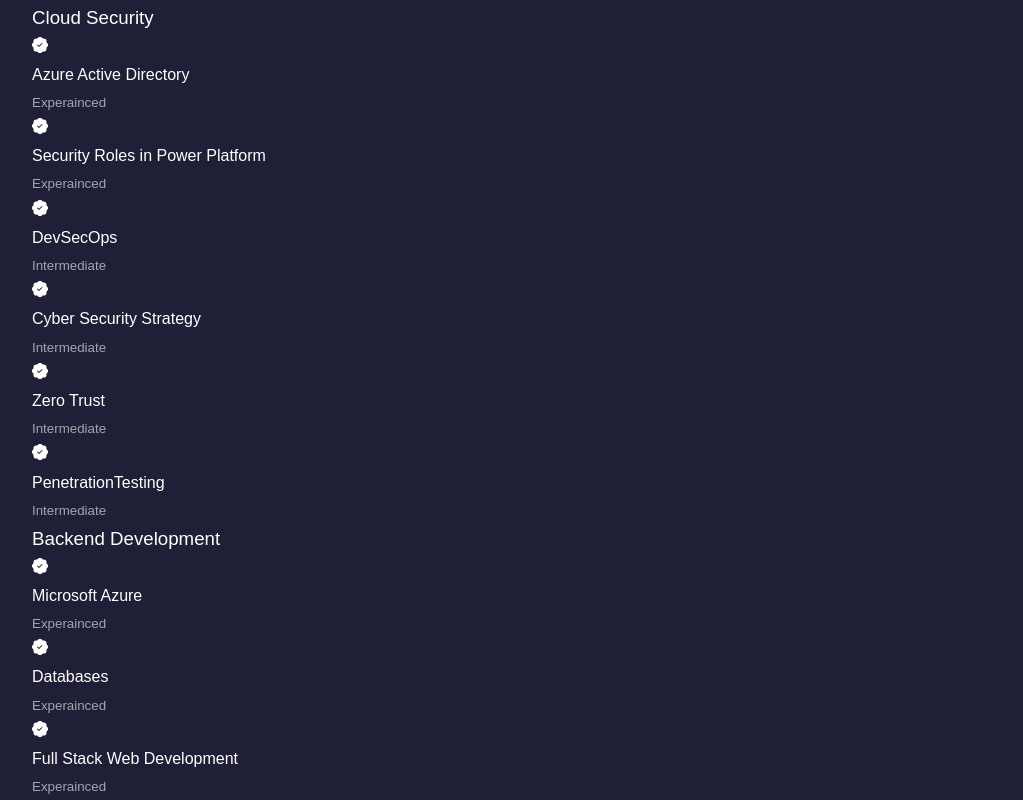
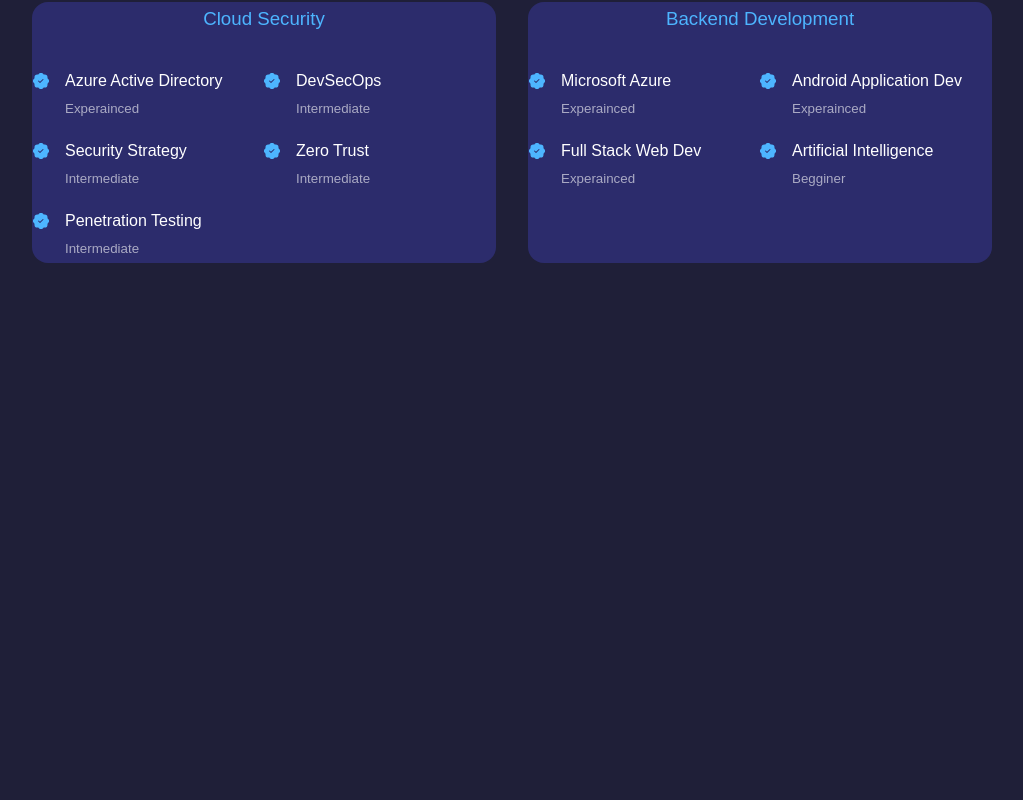
Before and after one commit to AleksaZatezalo/personalWebsiteFun, a React (Create React App) app in the folder react-portfolio-website-1/: page / in a window 1280 px wide. Shown: the part 2316-3116 px from the top of the page, without its empty margins (128-1151 px from the left). Built offline with nearby package versions, Linux system fonts and the light colour scheme.

Commit message:
Experiance Styling Complete.

```diff
--- a/react-portfolio-website-1/src/components/experiance/Experiance.jsx
+++ b/react-portfolio-website-1/src/components/experiance/Experiance.jsx
@@ -10,68 +10,87 @@ const Experiance = () => {
             <h2>My Experiance</h2>
             <div className='container experiance__container'>
                 <div className='experiance__cloudSec'>
-                    <h3>Cloud Security</h3>
+                    <h3> Cloud Security</h3>
                     <div className="experiance__content">
                         <article className='experiance__details'>
-                            <BsPatchCheckFill/>
+                            <BsPatchCheckFill className='experiance__details-icon '/>
+                            <div>
                                 <h4>Azure Active Directory</h4>
                                 <small className='text-light'>Experainced</small>
+                            </div>
+
                         </article>
                         <article className='experiance__details'>
-                            <BsPatchCheckFill/>
-                            <h4>Security Roles in Power Platform</h4>
-                            <small className='text-light'>Experainced</small>
+                            <BsPatchCheckFill className='experiance__details-icon '/>
+                            <div>
+                                <h4>DevSecOps</h4>
+                                <small className='text-light'>Intermediate</small>
+                            </div>
+
                         </article>
                         <article className='experiance__details'>
-                            <BsPatchCheckFill/>
-                            <h4>DevSecOps</h4>
+                            <BsPatchCheckFill className='experiance__details-icon '/>
+                            <div>
+                                <h4>Security Strategy</h4>
                                 <small className='text-light'>Intermediate</small>
+                            </div>
+
                         </article>
                         <article className='experiance__details'>
-                            <BsPatchCheckFill/>
-                            <h4>Cyber Security Strategy</h4>
+                            <BsPatchCheckFill className='experiance__details-icon '/>
+                            <div>
+                                <h4>Zero Trust</h4>
                                 <small className='text-light'>Intermediate</small>
+                            </div>
+
                         </article>
                         <article className='experiance__details'>
-                            <BsPatchCheckFill/>
-                            <h4>Zero Trust</h4>
+                            <BsPatchCheckFill className='experiance__details-icon '/>
+                            <div>
+                                <h4>Penetration Testing</h4>
                                 <small className='text-light'>Intermediate</small>
-                        </article>
-                        <article className='experiance__details'>
-                            <BsPatchCheckFill/>
-                            <h4>PenetrationTesting</h4>
-                            <small className='text-light'>Intermediate</small>
+                            </div>
+
                         </article>
                     </div>
 
                 </div>
                 <div className='experiance__backend'>
+                <h3> Backend Development</h3>
+
                 <div className="experiance__content">
-                        <h3>Backend Development</h3>
                         <article className='experiance__details'>
-                            <BsPatchCheckFill/>
+                            <BsPatchCheckFill className='experiance__details-icon '/>
+                            <div>
                                 <h4>Microsoft Azure</h4>
                                 <small className='text-light'>Experainced</small>
+                            </div>
+
+                        </article>
+
+                        <article className='experiance__details'>
+                            <BsPatchCheckFill className='experiance__details-icon '/>
+                            <div>
+                                <h4>Android Application Dev</h4>
+                                <small className='text-light'>Experainced</small>
+                            </div>
+
+                        </article>
+
+                        <article className='experiance__details'>
+                            <BsPatchCheckFill className='experiance__details-icon '/>
+                            <div>
+                                <h4>Full Stack Web Dev</h4>
+                                <small className='text-light'>Experainced</small>
+                            </div>
+
                         </article>
                         <article className='experiance__details'>
-                            <BsPatchCheckFill/>
-                            <h4>Databases</h4>
-                            <small className='text-light'>Experainced</small>
-                        </article>
-                        <article className='experiance__details'>
-                            <BsPatchCheckFill/>
-                            <h4>Full Stack Web Development</h4>
-                            <small className='text-light'>Experainced</small>
-                        </article>
-                        <article className='experiance__details'>
-                            <BsPatchCheckFill/>
-                            <h4>Android Application Development</h4>
-                            <small className='text-light'>Intermediate</small>
-                        </article>
-                        <article className='experiance__details'>
-                            <BsPatchCheckFill/>
+                            <BsPatchCheckFill className='experiance__details-icon '/>
+                            <div>
                                 <h4>Artificial Intelligence</h4>
                                 <small className='text-light'>Begginer</small>
+                            </div>
                         </article>
                     </div>
 
--- a/react-portfolio-website-1/src/components/experiance/experiance.css
+++ b/react-portfolio-website-1/src/components/experiance/experiance.css
@@ -0,0 +1,72 @@
+.experiance__container {
+    display: grid;
+    grid-template-columns: 1fr 1fr;
+    gap: 2rem;
+}
+
+.experiance__container > div {
+ background-color: var(--color-bg-variant);
+ padding: 2.2rem, 5rem;
+ border-radius: 1rem;
+ border: 1px solid transparent;
+ transform: var(--transition);
+}
+
+.experiance__container > div:hover {
+    background: transparent;
+    background-color: var(--color-primary-variant);
+    cursor: default;
+}
+
+.experiance__container > div h3 {
+    text-align: center;
+    margin-bottom: 2rem;
+    color: var(--color-primary);
+}
+
+.experiance__content {
+    display: grid;
+    grid-template-columns: 1.5fr 1.5fr;
+    row-gap: 1rem;
+}
+
+.experiance__details {
+    display: flex;
+    gap: 1rem;
+}
+
+.experiance__details-icon {
+    margin-top: 6px;
+    color: var(--color-primary);
+}
+
+/* ================== MEDIA QUERIES (MEDIUM DEVICES)============== */
+@media screen and (max-width: 1024px) {
+    .experiance__container{
+        grid-template-columns: 1fr;
+
+    }
+
+    .experiance__container > div {
+        width: 80%;
+        padding: 2 rem;
+        margin: 0 auto;
+    }
+
+    .experiance__content {
+        padding: 1rem;
+    }
+}
+
+/* ================== MEDIA QUERIES (SMALL DEVICES)============== */
+@media screen and (max-width: 600px) {
+    .experiance__container{
+        gap: 1rem;
+
+    }
+
+    .experiance__container > div {
+        width: 80%;
+        padding: 2 rem 1rem;
+    }
+}
```
Lines whose indentation alone changed are shown as unchanged.
